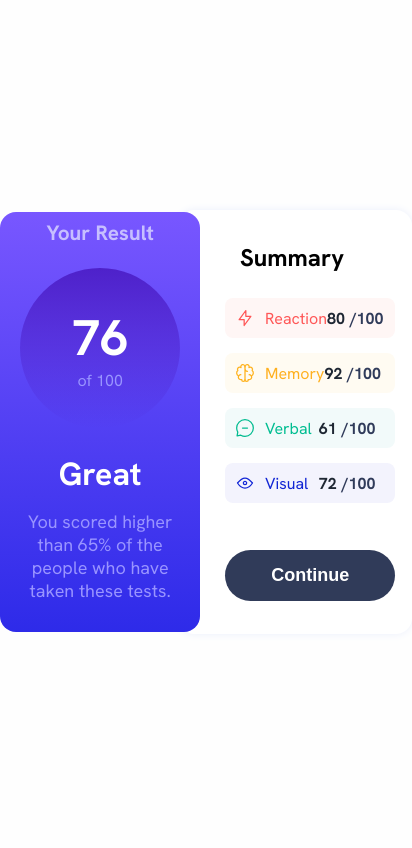
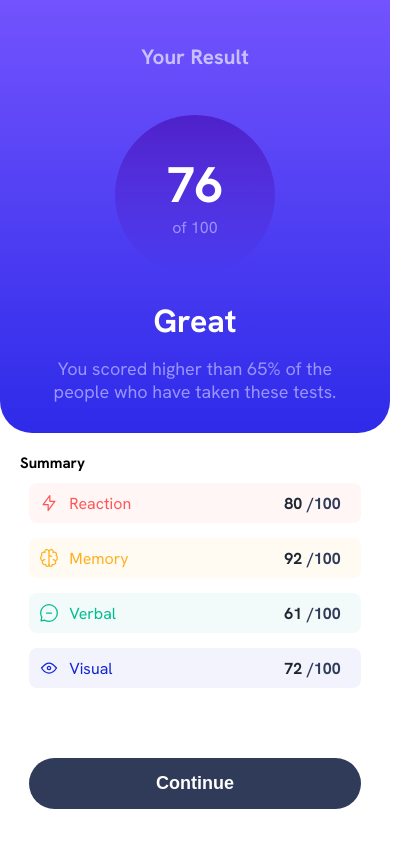
Before and after one commit to IsLSteven/SUMMARY-FRONTEND-MENTOR, a plain HTML site: page index.html in a window 390 px wide. Shown: the whole page, 412 px wide, since content can reach past the window. Drawn offline with Linux system fonts and the light colour scheme.

Commit message:
responsivo feito

```diff
--- a/index.html
+++ b/index.html
@@ -7,12 +7,14 @@
     <meta name="viewport" content="width=device-width, initial-scale=1.0">
     <title>Document</title>
     <link rel="stylesheet" href="style.css">
+    <link rel="stylesheet" href="responsivo.css">
     <link rel="shortcut icon"
         href="results-summary-component-main/results-summary-component-main/assets/images/favicon-32x32.png"
         type="image/x-icon">
 </head>
 
 <body>
+    <main class="tudo">
         <div class="parte-azul">
             <p class="resultado">Your Result</p>
             <div class="circulo">
@@ -26,28 +28,32 @@
         <div class="parte-branca">
             <h2 class="summary">Summary</h2>
             <div class="quadrinho reaction">
-            <img class="icone" src="./results-summary-component-main/results-summary-component-main/assets/images/icon-reaction.svg"
+                <img class="icone"
+                    src="./results-summary-component-main/results-summary-component-main/assets/images/icon-reaction.svg"
                     alt="raio">
                 <p class="nomes">Reaction</p>
                 <p class="frente">80</p>
                 <p class="pontuacao">/100</p>
             </div>
             <div class="quadrinho memory">
-            <img class="icone" src="./results-summary-component-main/results-summary-component-main/assets/images/icon-memory.svg"
+                <img class="icone"
+                    src="./results-summary-component-main/results-summary-component-main/assets/images/icon-memory.svg"
                     alt="Cerebro">
                 <p class="nomes">Memory</p>
                 <p class="frente">92</p>
                 <p class="pontuacao">/100</p>
             </div>
             <div class="quadrinho verbal">
-            <img class="icone" src="./results-summary-component-main/results-summary-component-main/assets/images/icon-verbal.svg"
+                <img class="icone"
+                    src="./results-summary-component-main/results-summary-component-main/assets/images/icon-verbal.svg"
                     alt="balao verde">
                 <p class="nomes">Verbal</p>
                 <p class="frente">61</p>
                 <p class="pontuacao">/100</p>
             </div>
             <div class="quadrinho visual">
-            <img class="icone" src="./results-summary-component-main/results-summary-component-main/assets/images/icon-visual.svg"
+                <img class="icone"
+                    src="./results-summary-component-main/results-summary-component-main/assets/images/icon-visual.svg"
                     alt="olho">
                 <p class="nomes">Visual</p>
                 <p class="frente">72</p>
@@ -57,6 +63,7 @@
                 Continue
             </button>
         </div>
+    </main>
 </body>
 
 </html>
--- /dev/null
+++ b/responsivo.css
@@ -0,0 +1,31 @@
+@media (max-width:415px) {
+
+    .tudo {
+        display: flex;
+        flex-direction: column;
+        height: 100vh;
+        margin: 0;
+    }
+
+    .parte-azul {
+        width: 100%;
+        border-radius: 2em;
+        padding-top: 50px;
+        margin-top: -40px;
+        justify-content: center;
+
+    }
+
+    .summary {
+        font-size: 15px;
+        margin: 10px 20px 10px;
+    }
+
+
+    .parte-branca {
+        padding: 50px 0 0 0;
+        margin-top: -40px;
+        width: 100%;
+        justify-content: center;
+    }
+}
--- a/style.css
+++ b/style.css
@@ -8,7 +8,7 @@
     margin: 0%;
 }
 
-body {
+main {
     min-height: 100vh;
     display: flex;
     align-items: center;
@@ -177,3 +177,18 @@ button:hover {
     background-color: rgb(243, 243, 253);
     color: hsl(234, 85%, 45%);
 }
+
+
+/* @media (max-width:720px) {
+
+    .tudo {
+        display: flex;
+        flex-direction: column;
+    }
+
+    .parte-azul{
+        width: 100vw;
+        border-radius: 4em;
+
+    }
+} */
```
Lines whose indentation alone changed are shown as unchanged.
